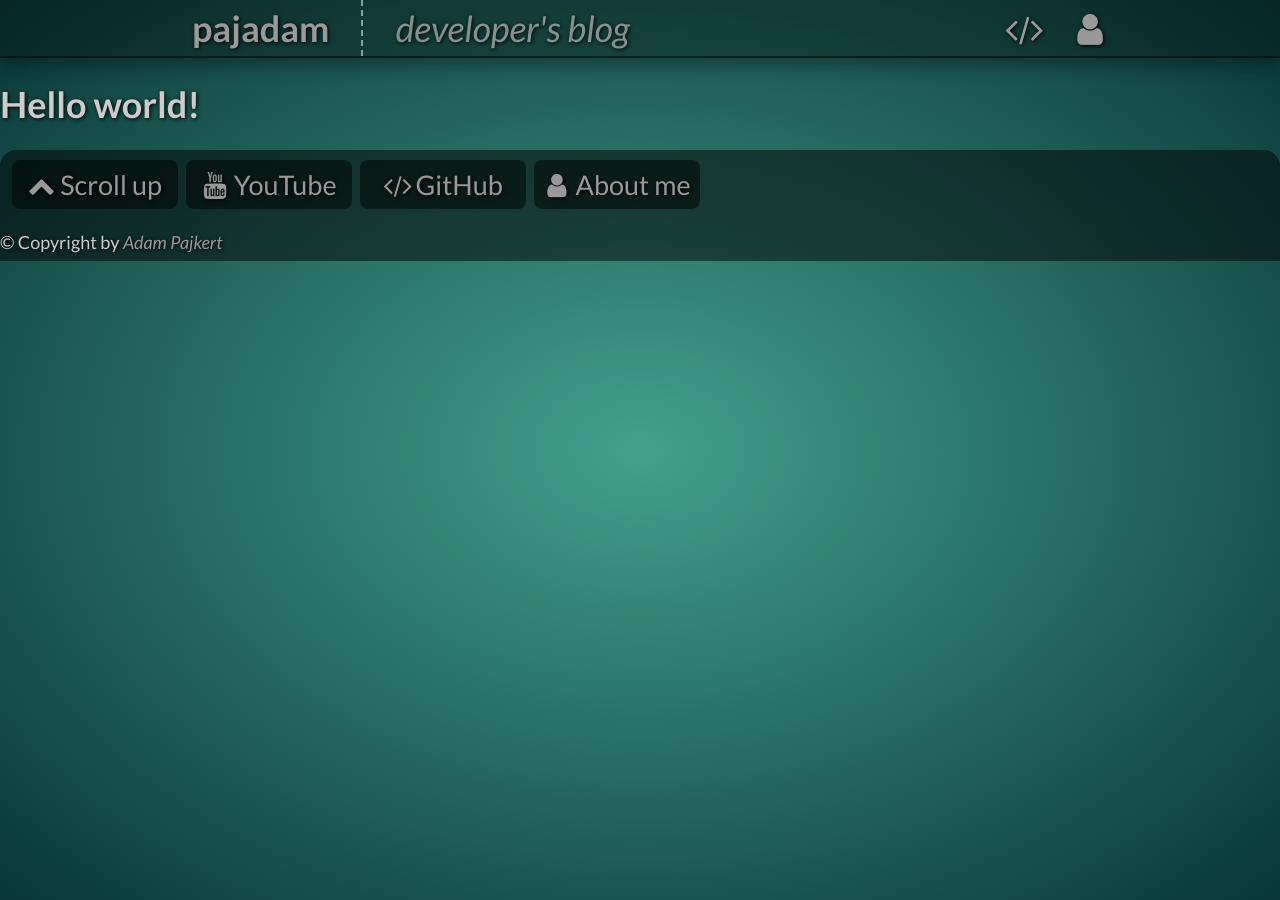
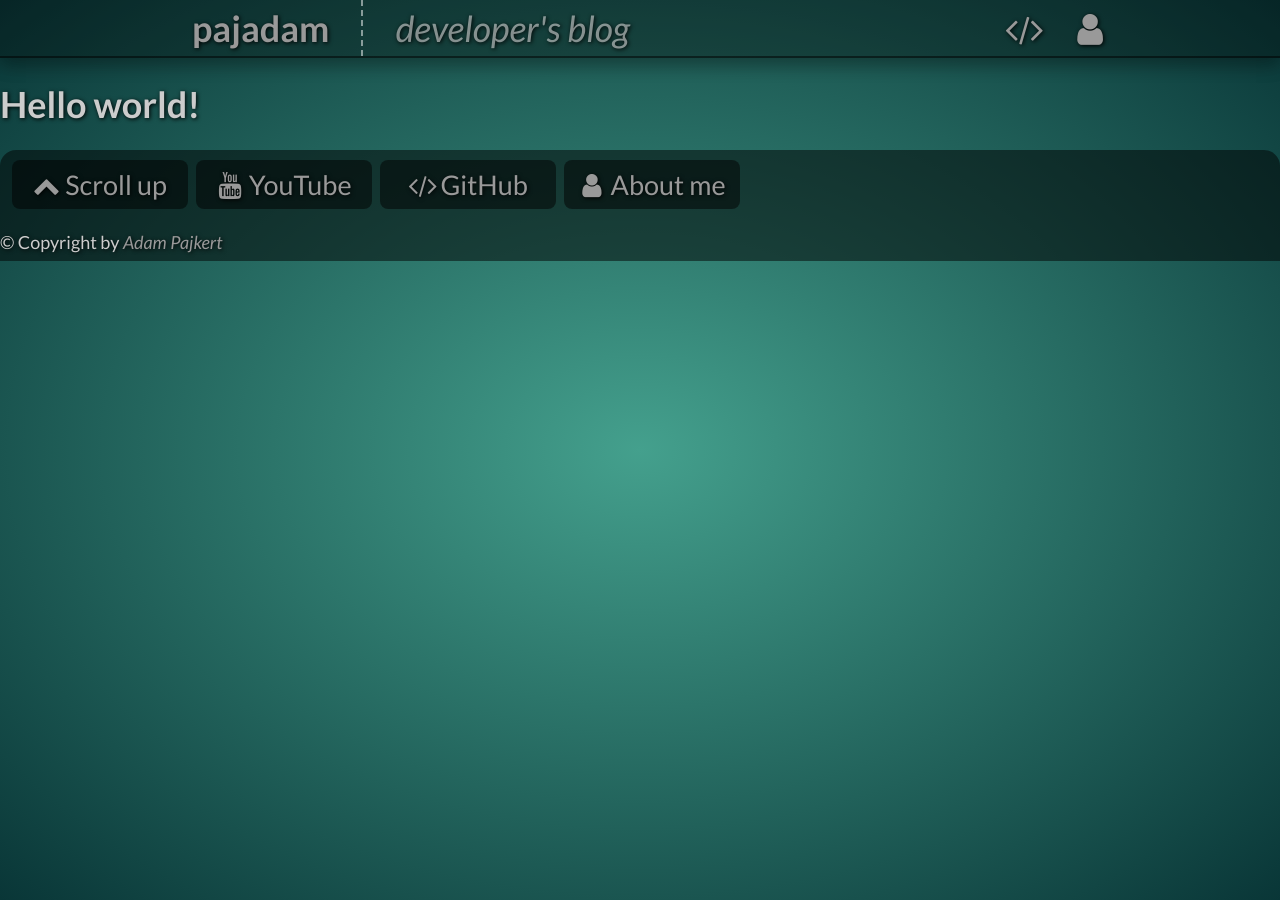
Before and after one commit to pajadam/blog.pajadam.me, a Jekyll site: the page built from index.html, in a window 1280 px wide. Built offline with Jekyll 4.4.1, drawn with Linux system fonts in a browser that asks for light colours; the list of posts is cut into pages by our own code.

Commit message:
Fixed footer buttons width.

```diff
--- a/_sass/_footer.scss
+++ b/_sass/_footer.scss
@@ -49,7 +49,7 @@ footer .links a:active{
 
 @media screen and (min-width: 1280px) {
     footer .links a{
-        width: 150px;
+        width: 160px;
         font-size: 1.5em;
     }
 }
```
